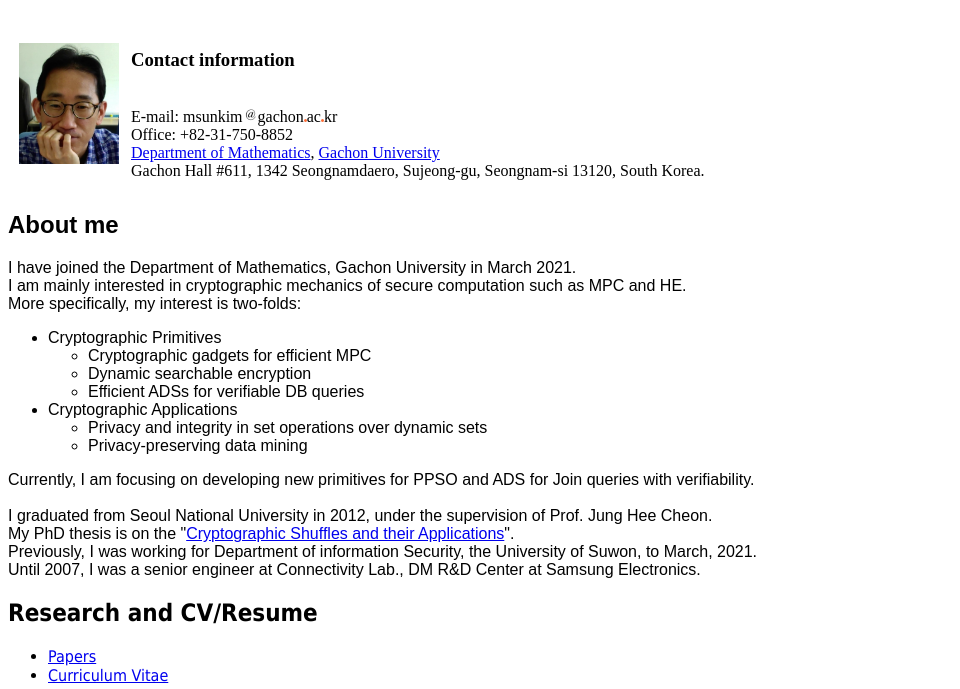
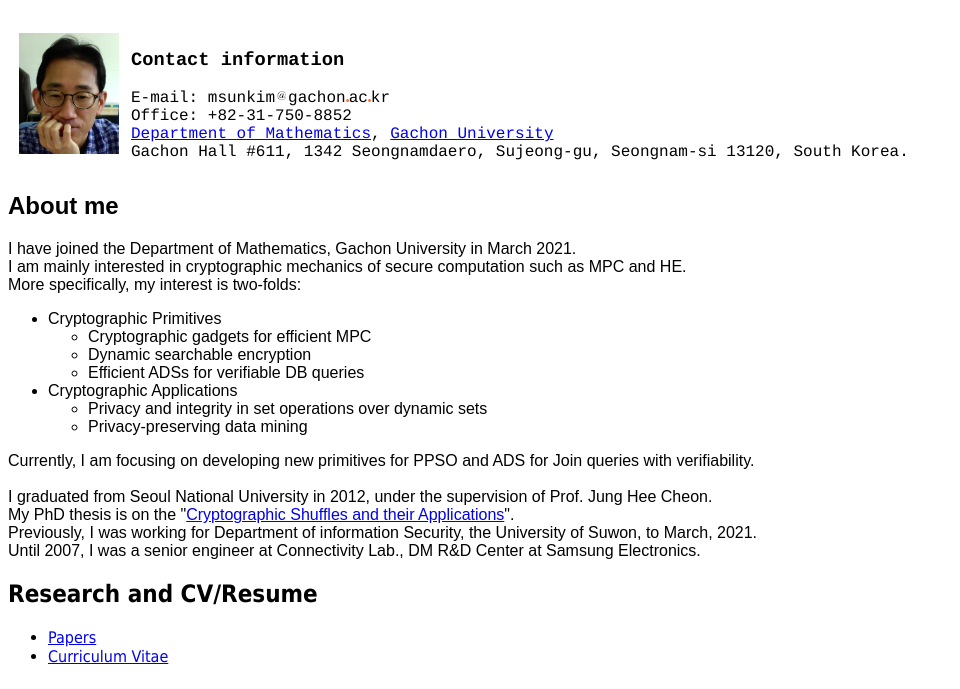
Before and after one commit to msunkim/msunkim.github.io, a plain HTML site: page index.html in a window 1280 px wide. Shown: the part 70-759 px from the top of the page, without its empty margins (0-960 px from the left). Drawn offline with Linux system fonts and the light colour scheme.

Commit message:
Update index.html

```diff
--- a/index.html
+++ b/index.html
@@ -11,10 +11,9 @@
 		<td>
 			<img src="./figure/fig1.png" width="100" alt="./figure/fig.png">
 		</td>
-		<td style="font-family:courier-new">
+		<td style="font-family:courier">
 			<h3>Contact information</h3>
-			<br>
-			E-mail: msunkim<img src="at.gif" width="15">gachon<img src="dot.png" width="3">ac<img src="dot.png" width="3">kr<br>
+			E-mail: msunkim<img src="at.gif" width="13">gachon<img src="dot.png" width="3">ac<img src="dot.png" width="3">kr<br>
 			Office: +82-31-750-8852<br/>
 			<a href="https://www.gachon.ac.kr/major/professor.jsp?h3=business1&h4=05">Department of Mathematics</a>,
 			<a href="http://www.gachon.ac.kr">Gachon University</a><br>
```
